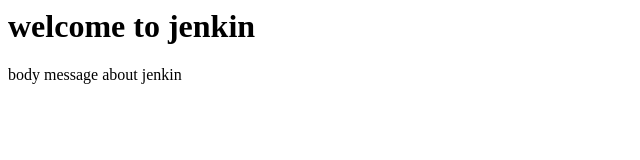
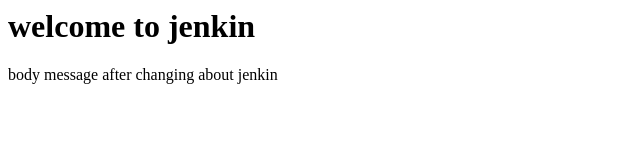
Before and after one commit to Ravicloud1625/website, a plain HTML site: page index.html in a window 1280 px wide. Shown: the full height of the page, 0-640 px from the left. Drawn offline with Linux system fonts and the light colour scheme.

Commit message:
1st change

```diff
--- a/index.html
+++ b/index.html
@@ -7,6 +7,6 @@
 		<h1>
 			welcome to jenkin
 		</h1>
-		<p> body message about jenkin </p>
+		<p> body message after changing about jenkin </p>
 	</body>
 </html>
```
